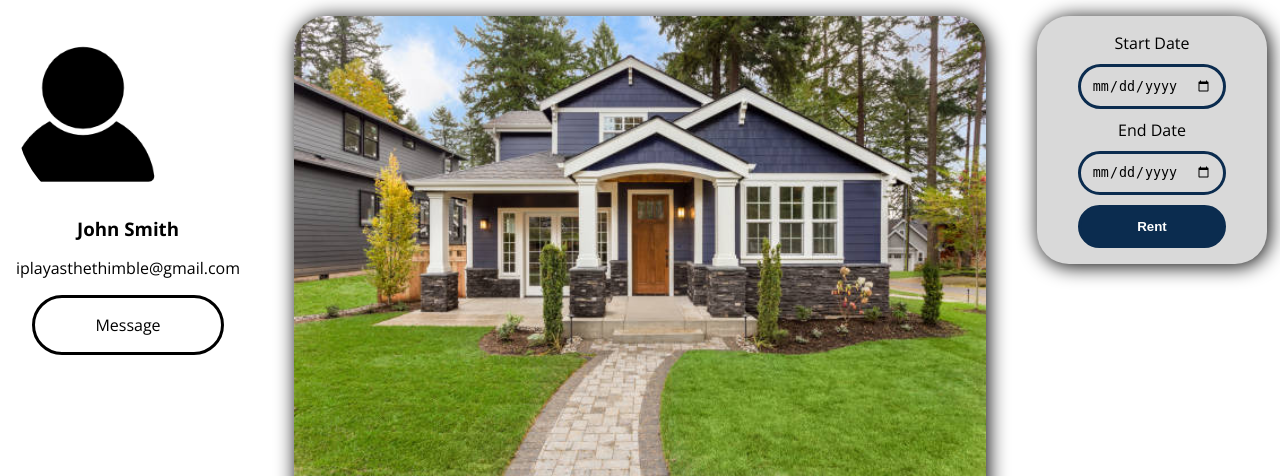
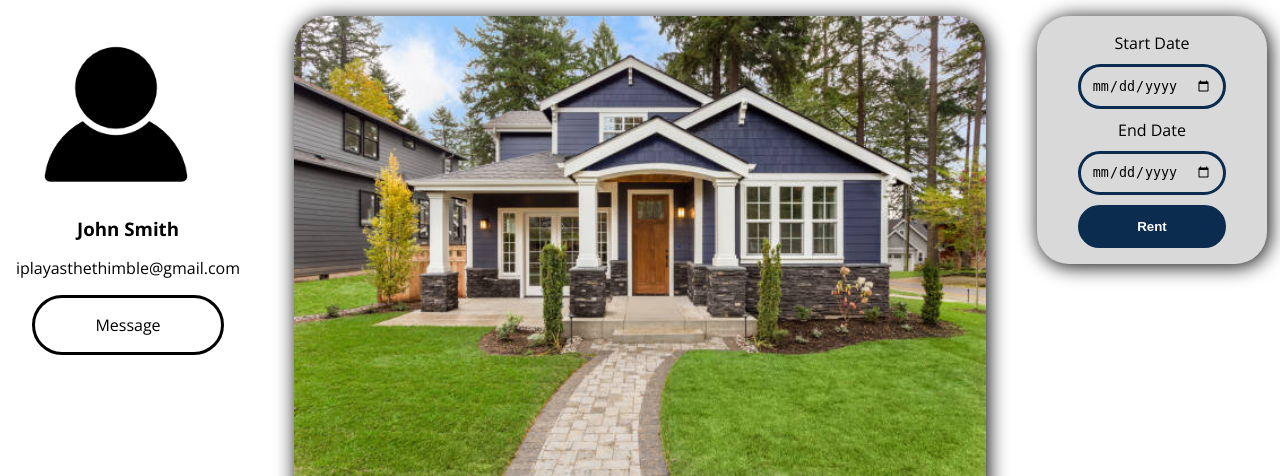
Before and after one commit to jmscrodrigues/feup-ltw-proj, a PHP site: page /pages/house_detail_page.php?idPlace=1 in a window 1280 px wide. Shown: the part 86-562 px from the top of the page. Run offline with PHP 8.4, Linux system fonts and the light colour scheme; data comes from the database, SQL or seed files in the repository.

Commit message:
Fixed rounded images

```diff
--- a/css/style.css
+++ b/css/style.css
@@ -54,12 +54,13 @@ textarea {
 .rounded-photo-container {
     overflow: hidden;
     border-radius: 50%;
+    display: flex;
+    justify-content: center;
 }
 
 .rounded-photo-container > img {
     width: auto;
     height: 100%;
-    margin-left: -33%;
 }
 
 .black-rounded-button {
```
